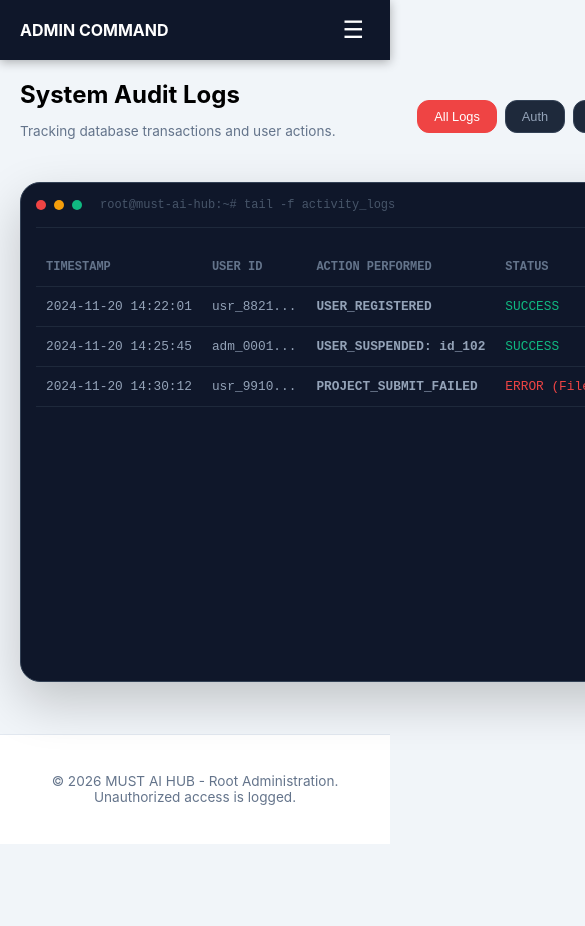
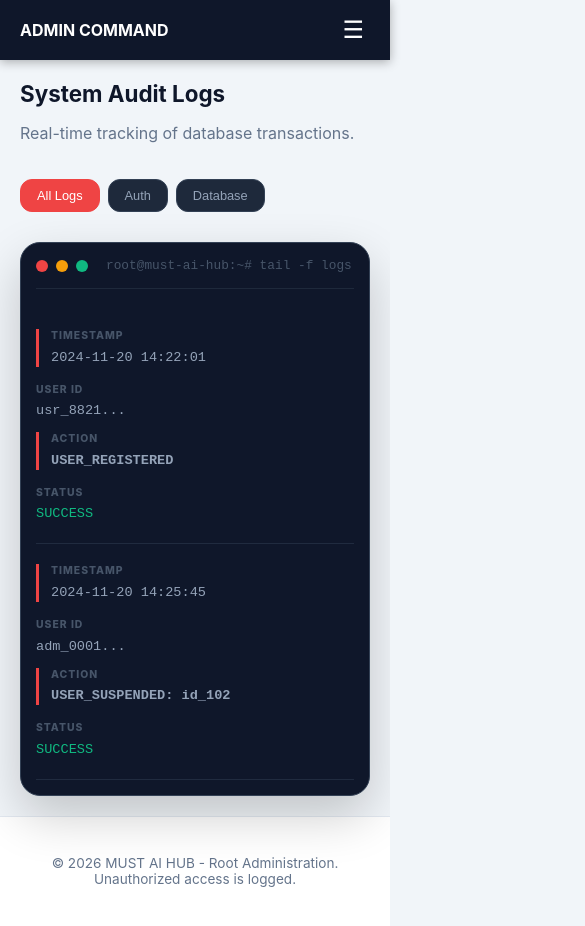
Before and after one commit to cosmas255757/must_ai_club, a website: page frontend/admin/activity-logs.html in a window 390 px wide. Shown: the top 926 px of the page, 585 px wide, since content can reach past the window. Before the commit the page ends 844 px from the top, so only its background shows below. Drawn offline with Linux system fonts and the light colour scheme; sample sign-in values are in the browser's storage.

Commit message:
admin activity log page updated

```diff
--- a/frontend/admin/activity-logs.html
+++ b/frontend/admin/activity-logs.html
@@ -5,7 +5,7 @@
     <meta name="viewport" content="width=device-width, initial-scale=1.0">
     <title>Activity Logs - Admin Command</title>
     <style>
-        /* Responsive Header */
+        /* Base Flex Header */
         .log-header {
             display: flex;
             justify-content: space-between;
@@ -15,20 +15,15 @@
             gap: 20px;
         }
 
-        .log-header h1 { margin: 0; font-size: 1.8rem; }
+        .log-header h1 { margin: 0; font-size: 1.8rem; color: #0f172a; }
 
-        /* Filter Pills Responsiveness */
-        .filter-group {
-            display: flex;
-            gap: 8px;
-            flex-wrap: wrap;
-        }
+        .filter-group { display: flex; gap: 8px; flex-wrap: wrap; }
 
-        /* Terminal Styling - Optimized for Mobile */
+        /* Terminal Container */
         .terminal-container {
             background: #0f172a;
             border-radius: 20px;
-            padding: 20px; /* Reduced padding for mobile */
+            padding: 25px;
             box-shadow: 0 20px 50px rgba(0,0,0,0.2);
             border: 1px solid #334155;
             min-height: 500px;
@@ -44,7 +39,7 @@
             border-bottom: 1px solid #1e293b;
             align-items: center;
         }
-        .dot { width: 10px; height: 10px; border-radius: 50%; }
+        .dot { width: 12px; height: 12px; border-radius: 50%; }
         .red { background: #ef4444; }
         .yellow { background: #f59e0b; }
         .green { background: #10b981; }
@@ -52,44 +47,35 @@
         .terminal-path {
             margin-left: 10px;
             color: #475569;
-            font-size: 0.75rem;
+            font-size: 0.8rem;
             font-family: monospace;
-            white-space: nowrap;
-            overflow: hidden;
-            text-overflow: ellipsis;
         }
 
-        /* Table Scroll Container */
-        .scroll-wrapper {
-            overflow-x: auto;
-            -webkit-overflow-scrolling: touch;
-        }
+        /* Desktop Table View */
+        .scroll-wrapper { overflow-x: auto; }
 
         .log-table {
             width: 100%;
             border-collapse: collapse;
             font-family: 'Fira Code', 'Courier New', monospace;
-            min-width: 600px; /* Ensures table doesn't squish too much */
         }
 
         .log-table th {
             text-align: left;
             color: #64748b;
-            font-size: 0.75rem;
-            padding: 12px 10px;
+            font-size: 0.8rem;
+            padding: 12px;
             border-bottom: 1px solid #1e293b;
             text-transform: uppercase;
         }
 
         .log-table td {
-            padding: 12px 10px;
+            padding: 12px;
             color: #94a3b8;
-            font-size: 0.8rem;
+            font-size: 0.85rem;
             border-bottom: 1px solid #1e293b;
-            white-space: nowrap;
         }
 
-        /* Highlighting Actions */
         .action-text { color: #f8fafc; font-weight: 600; }
         .timestamp { color: #38bdf8; }
         .user-ref { color: #fbbf24; }
@@ -102,16 +88,68 @@
             font-size: 0.8rem;
             border: 1px solid #334155;
             cursor: pointer;
-            transition: 0.3s;
         }
         .filter-pill.active { background: #ef4444; color: white; border-color: #ef4444; }
+/* Advanced Mobile Log Transformation */
+@media (max-width: 768px) {
+    /* Hide the standard table header */
+    .log-table thead { display: none; }
 
-        /* Mobile specific adjustments */
-        @media (max-width: 600px) {
-            .terminal-container { padding: 15px; }
-            .log-header h1 { font-size: 1.5rem; }
-            .log-header p { font-size: 0.85rem; }
-        }
+    /* Transform each row into a standalone card */
+    .log-table tr {
+        display: grid;
+        grid-template-columns: 1fr 1fr; /* Two columns for compact data viewing */
+        gap: 12px;
+        padding: 20px 0;
+        border-bottom: 1px solid rgba(51, 65, 85, 0.5); /* Semi-transparent Slate */
+        position: relative;
+    }
+
+    /* Make cells block elements */
+    .log-table td {
+        display: block;
+        padding: 0;
+        border: none;
+        font-size: 0.85rem;
+        line-height: 1.4;
+    }
+
+    /* Target the Action and Timestamp to span full width for better readability */
+    .log-table td:nth-child(1),
+    .log-table td:nth-child(3) {
+        grid-column: span 2;
+        border-left: 3px solid var(--accent); /* Crimson accent strip */
+        padding-left: 12px;
+        margin-bottom: 4px;
+    }
+
+    /* Advanced Labels using Data Attributes */
+    .log-table td::before {
+        content: attr(data-label);
+        display: block;
+        font-family: 'Inter', sans-serif;
+        font-size: 0.65rem;
+        font-weight: 800;
+        text-transform: uppercase;
+        letter-spacing: 1px;
+        color: #475569; /* Muted Slate */
+        margin-bottom: 4px;
+    }
+
+    /* Adjust container spacing */
+    .terminal-container {
+        padding: 15px;
+        min-height: auto;
+    }
+
+    .log-header {
+        flex-direction: column;
+        align-items: flex-start;
+    }
+
+    .log-header h1 { font-size: 1.4rem; }
+}
+
     </style>
     <script src="../js/guard.js"></script>
 </head>
@@ -120,7 +158,7 @@
     <div class="log-header">
         <div>
             <h1>System Audit Logs</h1>
-            <p style="color: #64748b;">Tracking database transactions and user actions.</p>
+            <p style="color: #64748b;">Real-time tracking of database transactions.</p>
         </div>
         <div class="filter-group">
             <button class="filter-pill active">All Logs</button>
@@ -134,7 +172,7 @@
             <div class="dot red"></div>
             <div class="dot yellow"></div>
             <div class="dot green"></div>
-            <span class="terminal-path">root@must-ai-hub:~# tail -f activity_logs</span>
+            <span class="terminal-path">root@must-ai-hub:~# tail -f logs</span>
         </div>
 
         <div class="scroll-wrapper">
@@ -148,23 +186,18 @@
                     </tr>
                 </thead>
                 <tbody id="log-body">
+                    <!-- Added data-label for mobile view -->
                     <tr>
-                        <td class="timestamp">2024-11-20 14:22:01</td>
-                        <td class="user-ref">usr_8821...</td>
-                        <td class="action-text">USER_REGISTERED</td>
-                        <td style="color: #10b981;">SUCCESS</td>
+                        <td class="timestamp" data-label="Timestamp">2024-11-20 14:22:01</td>
+                        <td class="user-ref" data-label="User ID">usr_8821...</td>
+                        <td class="action-text" data-label="Action">USER_REGISTERED</td>
+                        <td style="color: #10b981;" data-label="Status">SUCCESS</td>
                     </tr>
                     <tr>
-                        <td class="timestamp">2024-11-20 14:25:45</td>
-                        <td class="user-ref">adm_0001...</td>
-                        <td class="action-text">USER_SUSPENDED: id_102</td>
-                        <td style="color: #10b981;">SUCCESS</td>
-                    </tr>
-                    <tr>
-                        <td class="timestamp">2024-11-20 14:30:12</td>
-                        <td class="user-ref">usr_9910...</td>
-                        <td class="action-text">PROJECT_SUBMIT_FAILED</td>
-                        <td style="color: #ef4444;">ERROR (File Type)</td>
+                        <td class="timestamp" data-label="Timestamp">2024-11-20 14:25:45</td>
+                        <td class="user-ref" data-label="User ID">adm_0001...</td>
+                        <td class="action-text" data-label="Action">USER_SUSPENDED: id_102</td>
+                        <td style="color: #10b981;" data-label="Status">SUCCESS</td>
                     </tr>
                 </tbody>
             </table>
```
